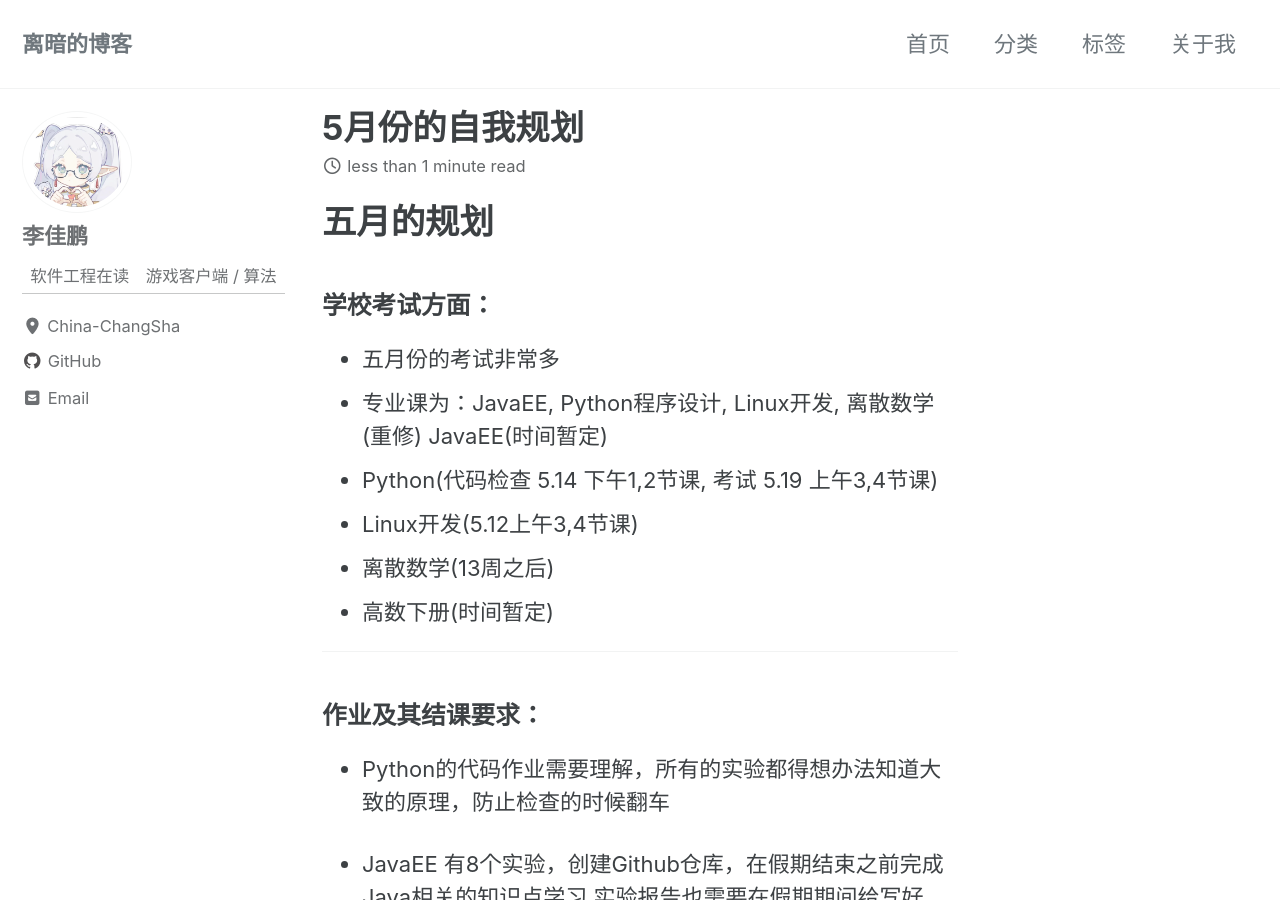
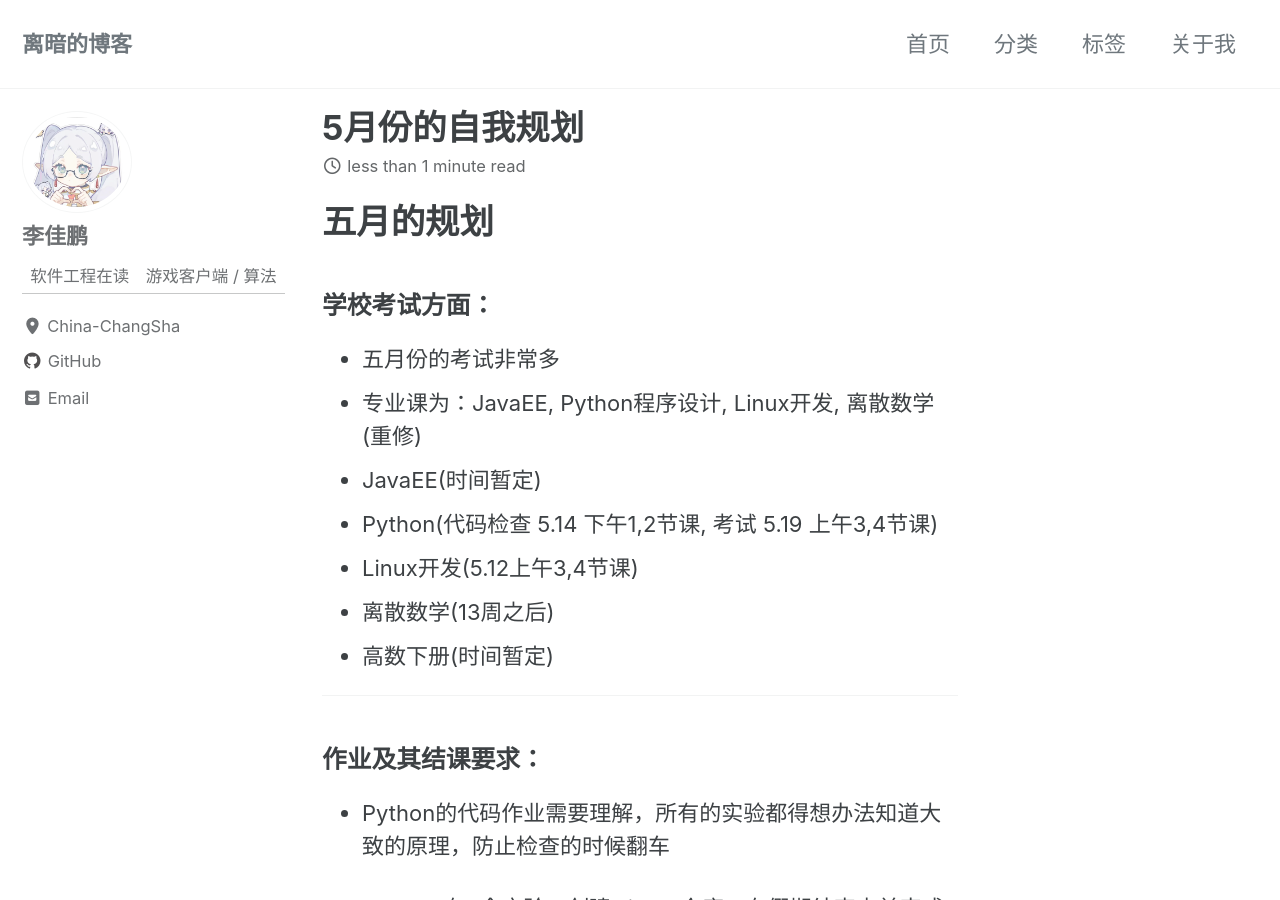
Before and after one commit to LJP3315/LJP3315.github.io, a Jekyll site: the page built from _posts/2026-05-03-5月的自我规划.md, in a window 1280 px wide and 900 px high. Built offline with Jekyll 4.4.1, drawn with Linux system fonts in a browser that asks for light colours; cached includes are drawn as plain includes.

Commit message:
格式调整

```diff
--- a/_posts/2026-05-03-5月的自我规划.md
+++ b/_posts/2026-05-03-5月的自我规划.md
@@ -11,7 +11,7 @@ tags: [不完美主义]
 
 * 五月份的考试非常多
 * 专业课为：JavaEE, Python程序设计,  Linux开发, 离散数学(重修)
-  JavaEE(时间暂定)
+* JavaEE(时间暂定)
 * Python(代码检查 5.14 下午1,2节课, 考试 5.19 上午3,4节课)
 * Linux开发(5.12上午3,4节课)
 * 离散数学(13周之后)
```
